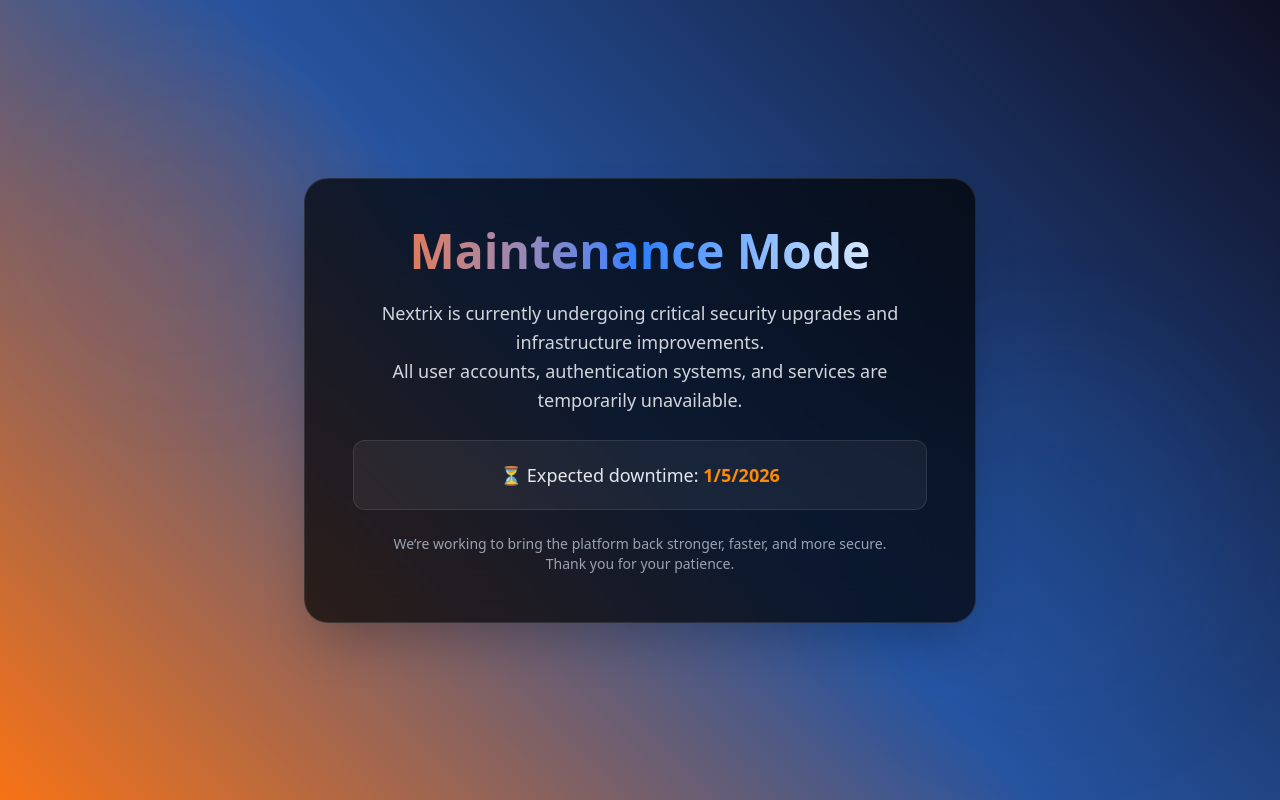
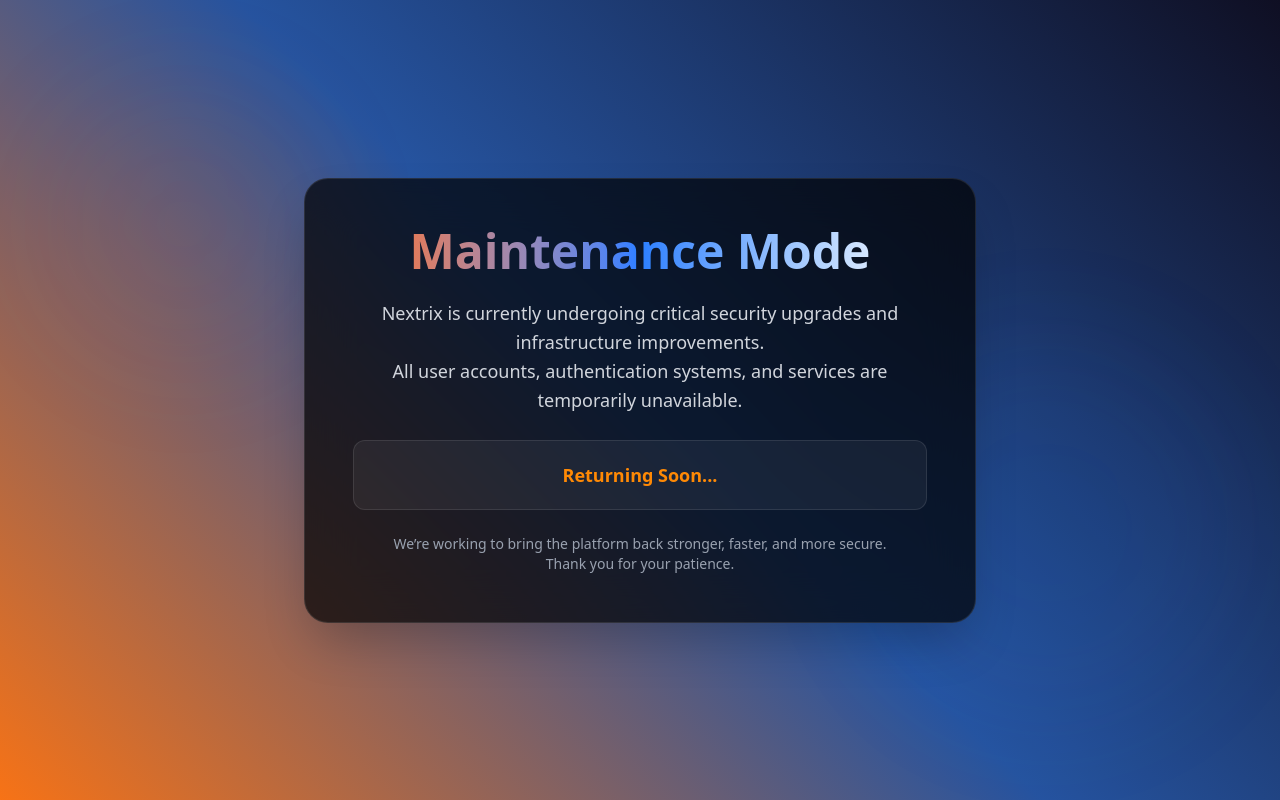
Before and after one commit to hazemelmaghraby/Nextrix, a React (Vite) app: page / in a window 1280 px wide. Built offline with nearby package versions, Linux system fonts and the light colour scheme.

Commit message:
Update expected downtime message in Maintenance component

```diff
--- a/src/constants/components/Maintenance.jsx
+++ b/src/constants/components/Maintenance.jsx
@@ -62,9 +62,8 @@
                 </p>
 
                 <div className="bg-white/5 border border-white/10 rounded-xl p-5 mb-6 text-lg text-gray-200">
-                    ⏳ Expected downtime:{" "}
                     <span className="text-orange-400 font-semibold">
-                        1/5/2026
+                        Returning Soon...
                     </span>
                 </div>
 
```
